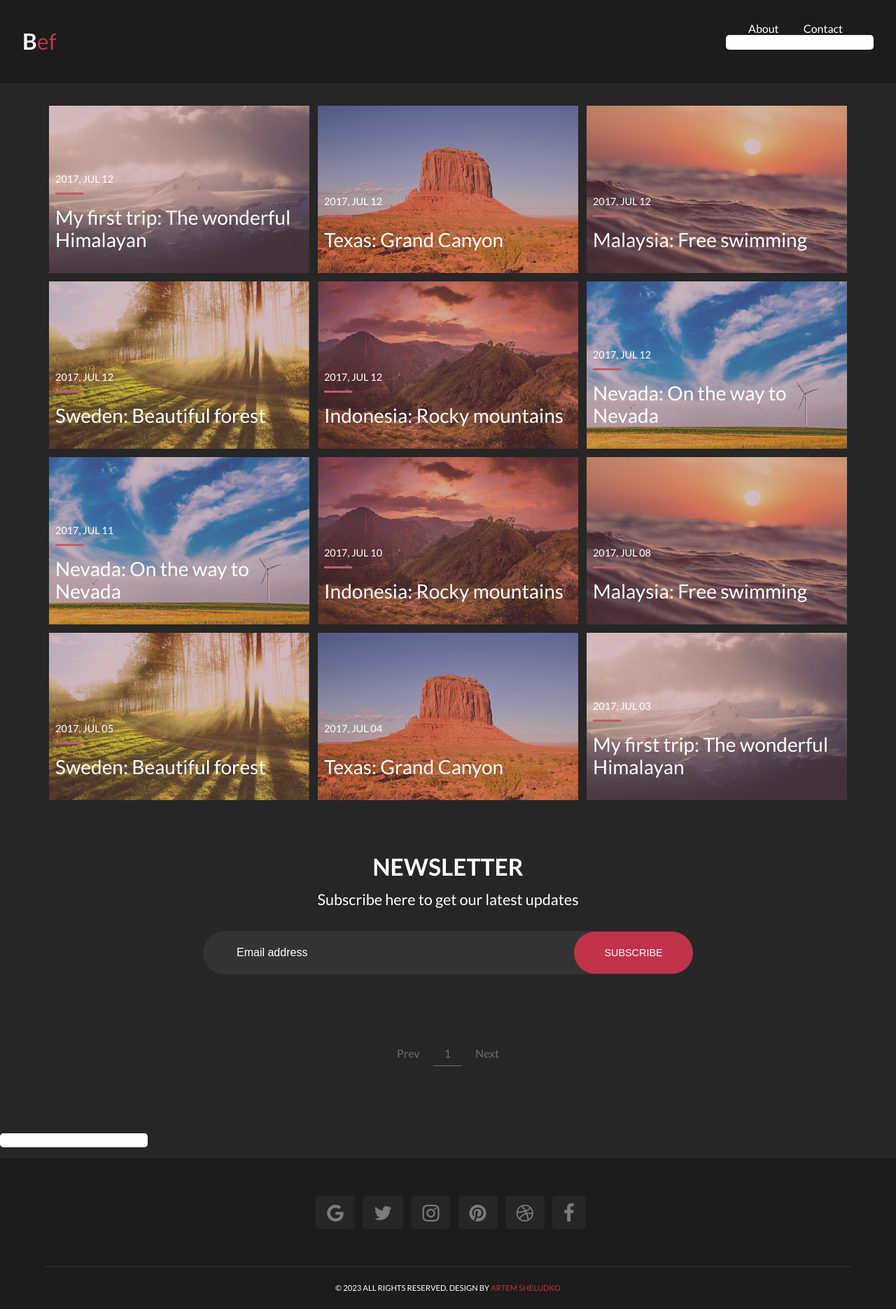
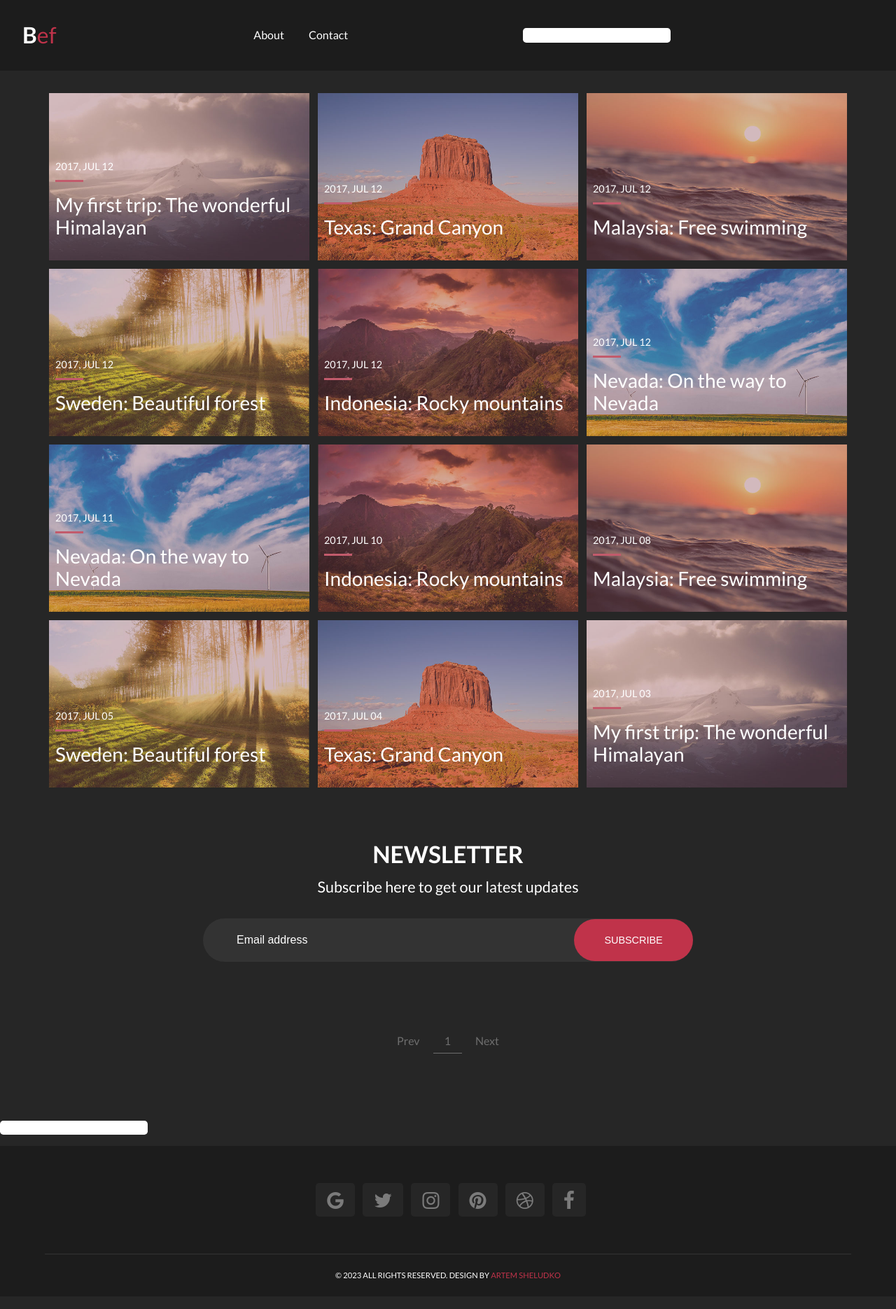
Before and after one commit to Hacktives/Dif, a Jekyll site: the page built from index.html, in a window 1280 px wide. Shown: the whole page at 70% size. Built offline with Jekyll 4.4.1, drawn with Linux system fonts in a browser that asks for light colours; the list of posts is cut into pages by our own code; comment, search, counter and statistics services are not loaded.

Commit message:
Update header.html

```diff
--- a/_includes/header.html
+++ b/_includes/header.html
@@ -4,6 +4,6 @@
   <nav class="main_menu">
     <a href="{{site.baseurl}}/about/">About</a>
     <a href="{{site.baseurl}}/contact/">Contact</a>
-     {% include search.html %}
-  </nav>
+    </nav>
+  {% include search.html %}
 </header> <!-- End Section Header -->
```
